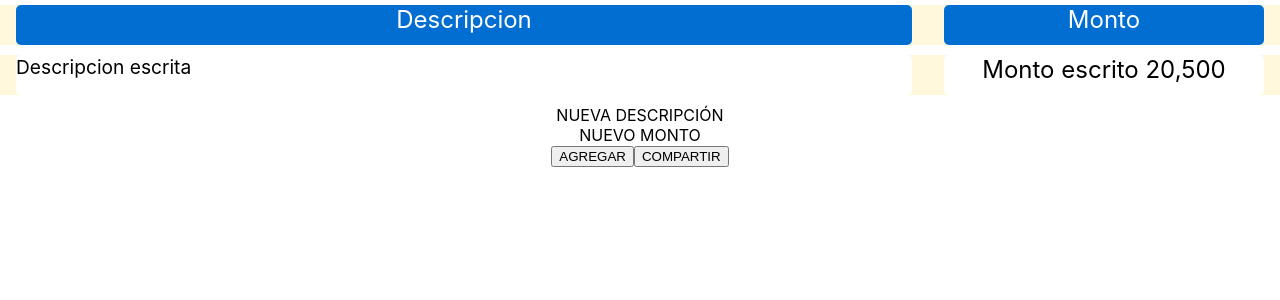
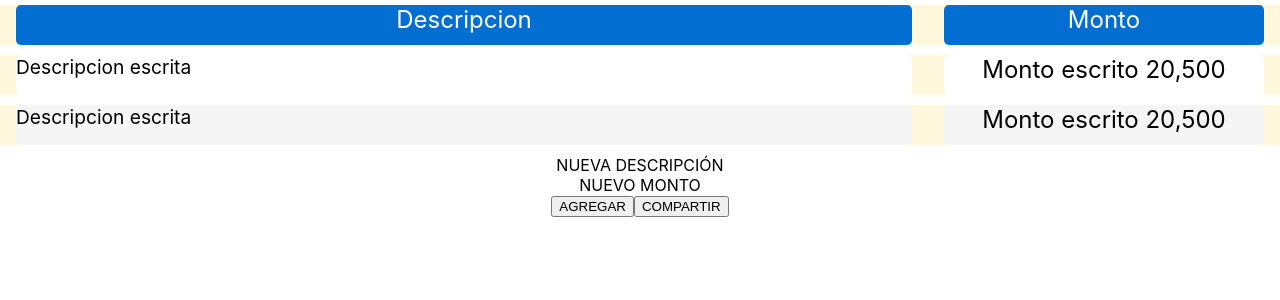
Before and after one commit to moctezumadaniel/MDTickets, a React (Create React App) app: page / in a window 1280 px wide. Shown: the top 300 px of the page. Built offline with nearby package versions, Linux system fonts and the light colour scheme.

Commit message:
second item template added

```diff
--- a/src/App.js
+++ b/src/App.js
@@ -3,12 +3,14 @@ import './App.css';
 import MainForm from "./MainForm"
 import MainTicket from "./MainTicket"
 import ItemTemplate from "./ItemTemplate"
+import ItemPairTemplate from "./ItemPairTemplate"
 
 function App() {
   return (
     <div className="App">
       <MainTicket/>
       <ItemTemplate/>
+      <ItemPairTemplate/>
       <MainForm/>
 
     </div>
--- /dev/null
+++ b/src/ItemPairTemplate.css
@@ -0,0 +1,29 @@
+.ItemPairContainer{
+    background-color:cornsilk;
+    display: flex;
+    flex-direction: row;
+    height: 40px;
+    justify-content: space-around;
+    margin-top: 5px;
+    margin-bottom: 10px;
+}
+
+.ItemPairDescription{
+    background: #F5F5F5;
+    color: black;
+    width: 70%;
+    border-radius: 5px;
+    font-size: larger;
+    text-align: justify;
+    align-items: center;
+
+}
+
+.ItemPairAmount{
+    background: #F5F5F5;
+    color: black;
+    width: 25%;
+    border-radius: 5px;
+    font-size:x-large;
+    text-align: center;
+}
--- /dev/null
+++ b/src/ItemPairTemplate.js
@@ -0,0 +1,11 @@
+import "./ItemPairTemplate.css"
+function ItemPairTemplate(){
+    return(
+        <div className="ItemPairContainer">
+            <div className="ItemPairDescription">Descripcion escrita</div>
+            <div className="ItemPairAmount">Monto escrito 20,500</div>
+        </div>
+    );
+}
+
+export default ItemPairTemplate
```
